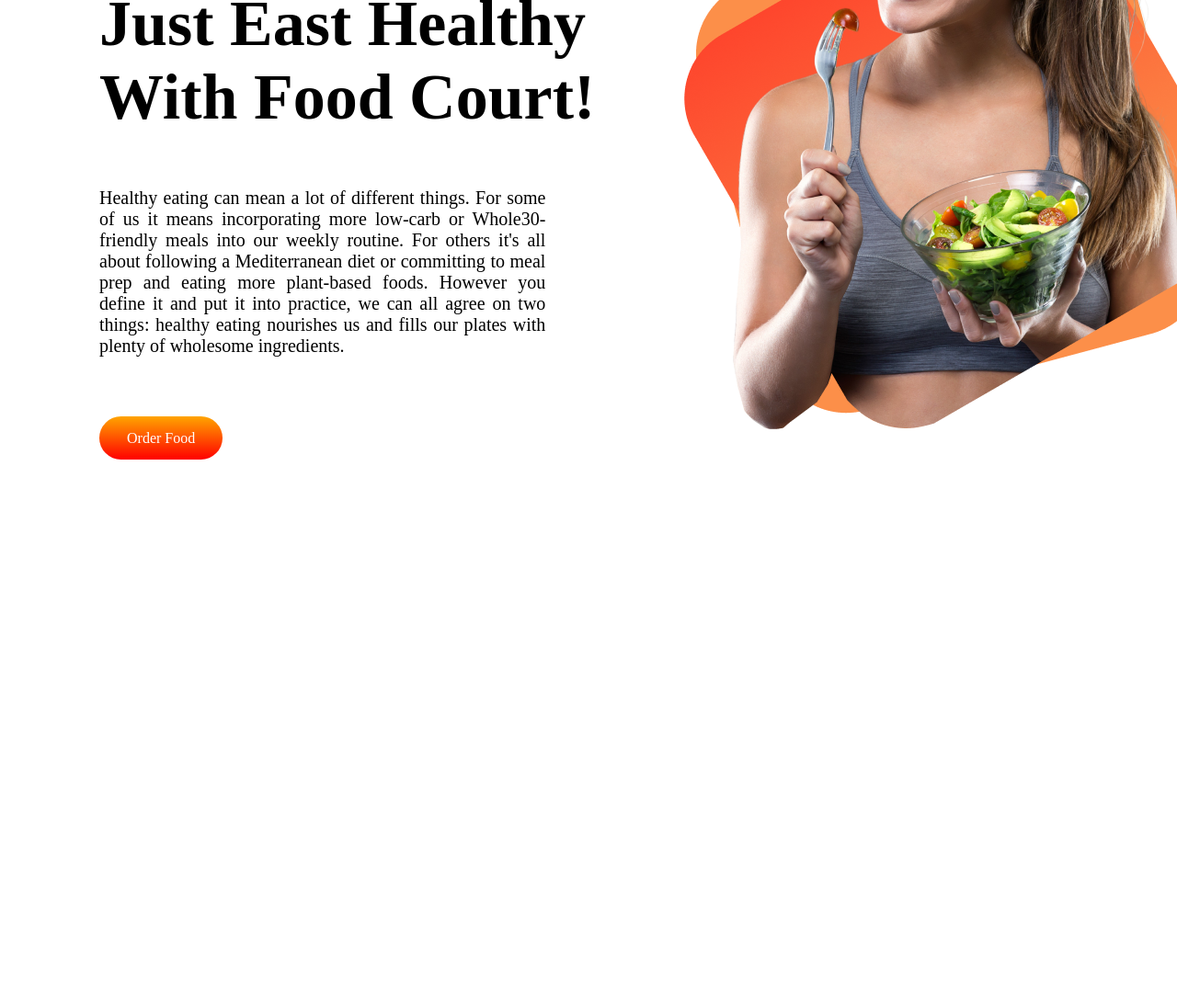
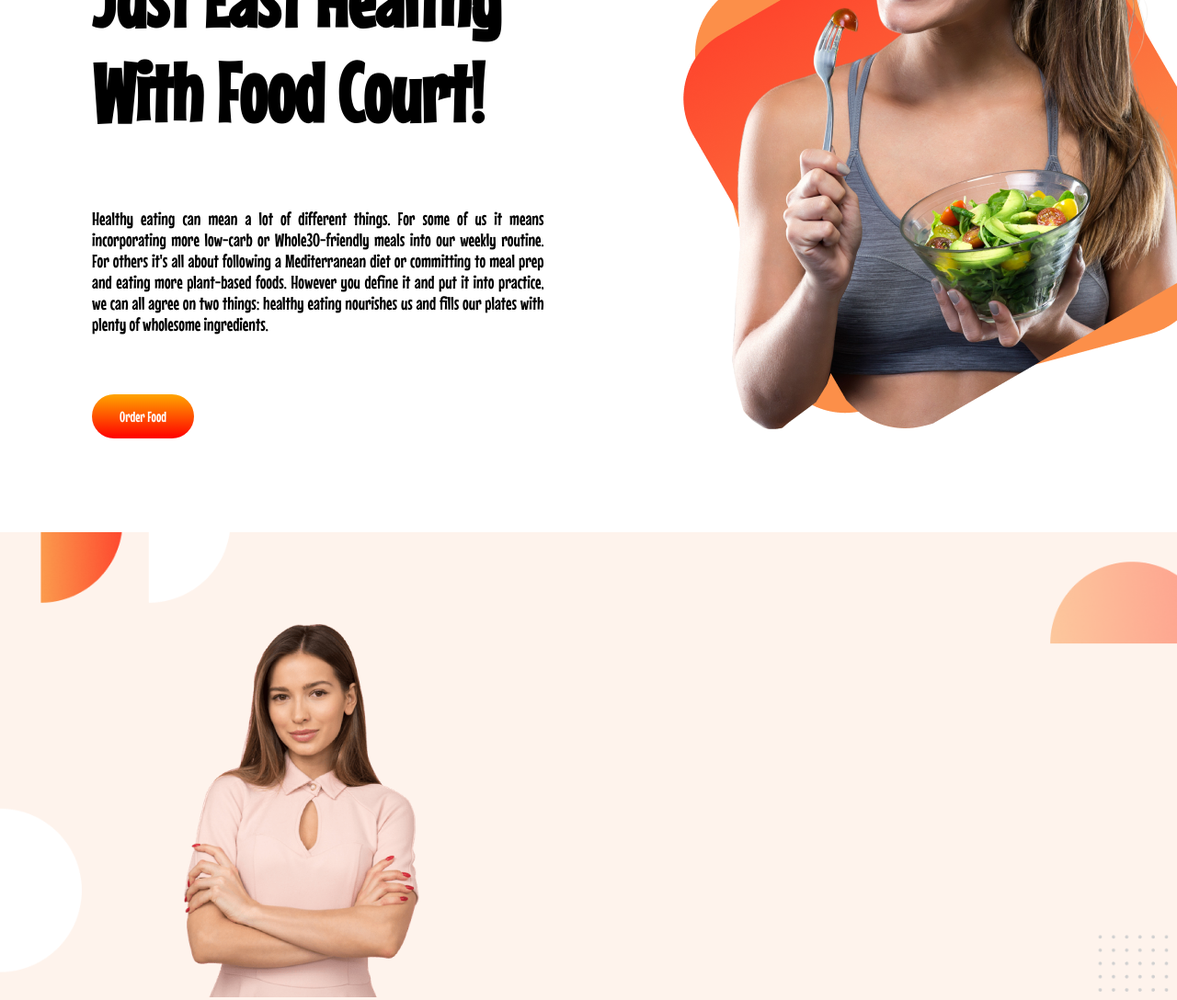
Before and after one commit to Saifulislamshovon/food-court, a plain HTML site: page index.html in a window 1280 px wide. Shown: the part 352-1440 px from the top of the page at 92% size. Before the commit the page ends 862 px from the top, so only its background shows below. Drawn offline with Linux system fonts and the light colour scheme.

Commit message:
second portion added

```diff
--- a/index.html
+++ b/index.html
@@ -36,14 +36,21 @@
         </div>
 
 
-
-
         <div class="author-img">
             <img src="female/Group 8425.png" alt="Author picture">
+        </div>
+    </section>
+
+    <section class="mid-portion">
+        <div>
+            <img src="female/Person Image.png" alt="">
 
         </div>
 
+
     </section>
+
+
 
 </body>
 
--- a/style.css
+++ b/style.css
@@ -1,20 +1,23 @@
 body {
-    font-family: fre;
+    font-family: 'Fredoka One', cursive;
+    font-family: 'Mouse Memoirs', sans-serif;
+    margin: 0%;
 }
 
 .flex-container {
     display: flex;
     width: 80%;
-    margin: 100px 100px 10px 100px;
+    margin: 100px 100px 80px 100px;
+
 }
 
 .text-portion h1 {
-    font-size: 70px;
+    font-size: 90px;
 
 }
 
 .text-portion {
-    margin-top: 100px;
+    margin-top: 20px;
 }
 
 .text-portion span {
@@ -41,3 +44,19 @@ a {
     color: white;
 
 }
+
+.mid-portion {
+    background-image: url(shapes/7.png);
+    background-repeat: no-repeat;
+    background-size: cover;
+    background-position: 100%;
+
+
+}
+
+.mid-portion img {
+    width: 20%;
+    margin-left: 200px;
+    margin-top: 100px;
+
+}
```
Also changed, not shown: female/7.png (added).
